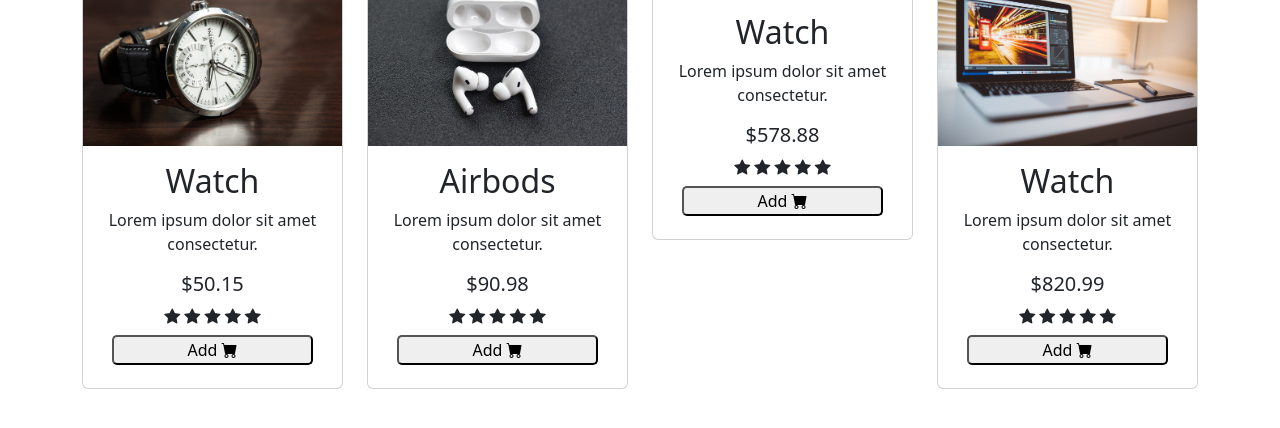
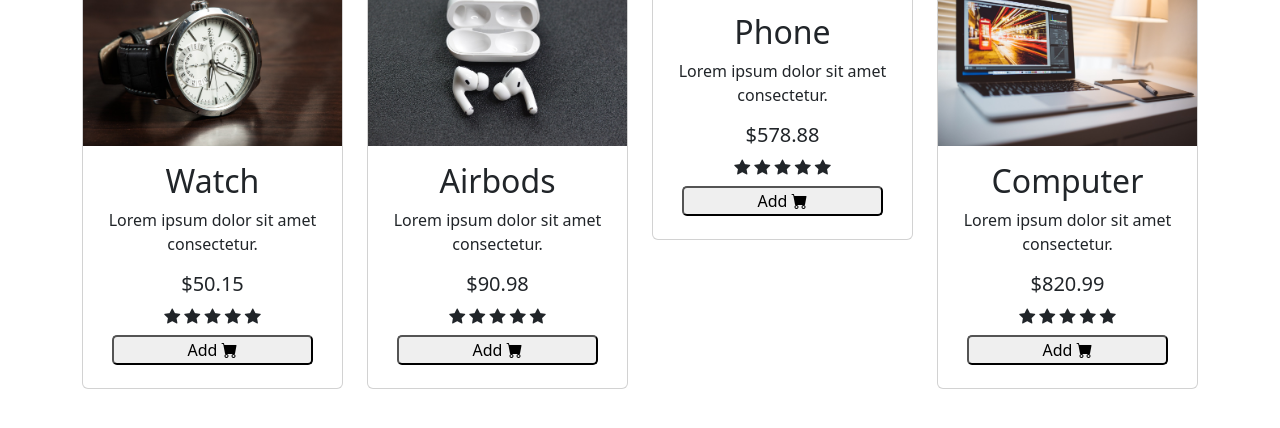
Before and after one commit to Hebib29/Bootstrap-Cards, a plain HTML site: page Index.html in a window 1280 px wide. Shown: the part 28-456 px from the top of the page. Drawn offline with nearby package versions, Linux system fonts and the light colour scheme.

Commit message:
first commit

```diff
--- a/Index.html
+++ b/Index.html
@@ -57,7 +57,7 @@
         <div class="card">
             <img src="mobile-phone-4646854_1280.jpg" alt="watch">
             <div class="card-body">
-                <h2 class="card-title text-center">Watch</h2>
+                <h2 class="card-title text-center">Phone</h2>
                 <p class="card-text text-center">Lorem ipsum dolor sit amet consectetur.</p>
                 <h5 class="text-center">$578.88</h5>
                 <div class="star text-center">
@@ -80,7 +80,7 @@
       <div class="card">
         <img src="computer-767781_1280.jpg" alt="computer">
           <div class="card-body">
-              <h2 class="card-title text-center">Watch</h2>
+              <h2 class="card-title text-center">Computer</h2>
               <p class="card-text text-center">Lorem ipsum dolor sit amet consectetur.</p>
               <h5 class="text-center">$820.99</h5>
               <div class="star text-center">
```
